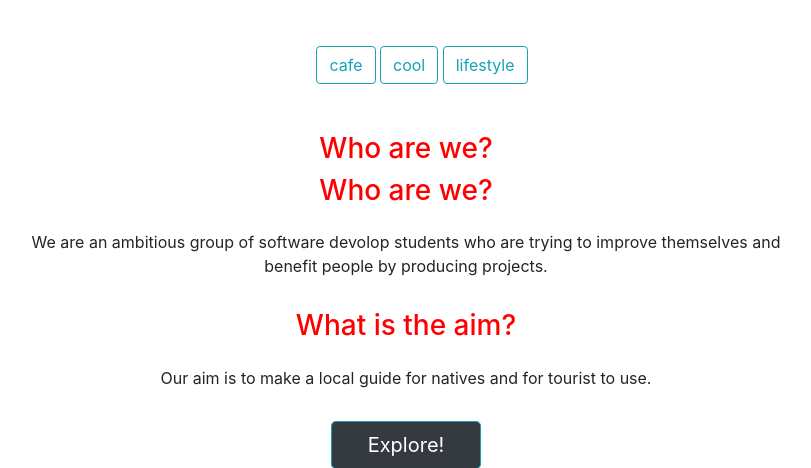
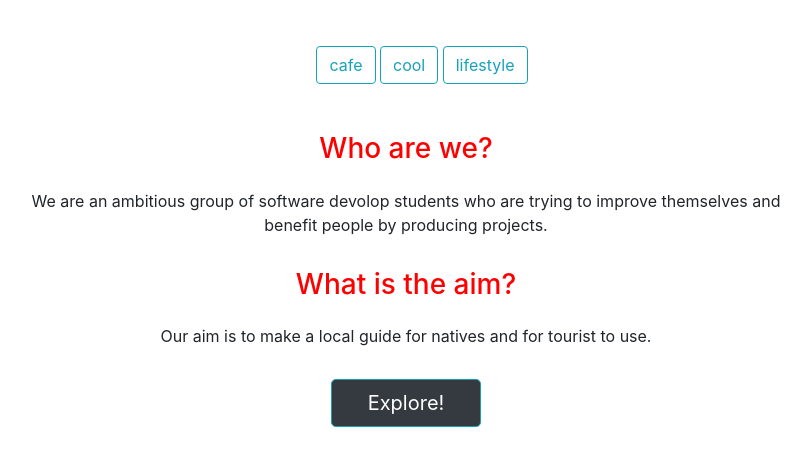
Before and after one commit to nilaycicekli/travel-guide-website, a Django app: page / in a window 1280 px wide. Shown: the part 584-1052 px from the top of the page, without its empty margins (234-1045 px from the left). Run offline with Django 3.2, Linux system fonts and the light colour scheme; data comes from the database, SQL or seed files in the repository; some libraries are stand-ins or nearby versions.

Commit message:
Update home.html

```diff
--- a/templates/home.html
+++ b/templates/home.html
@@ -69,7 +69,7 @@
       {% endfor %}
     </div>
   </div>
-  <h3>Who are we?</h3>
+
 
   <h3>Who are we?</h3>
 
```
